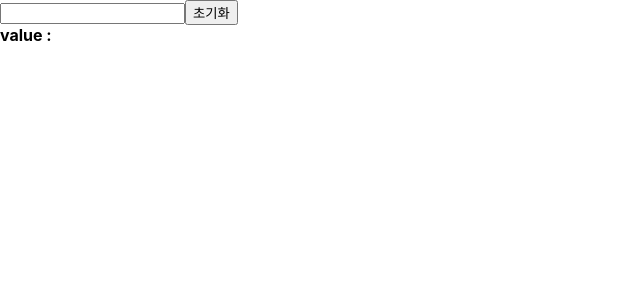
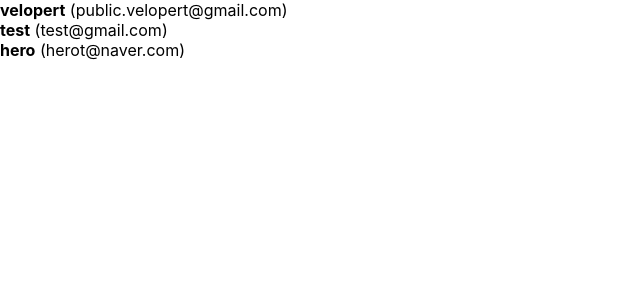
Before and after one commit to CodingScript990/React-Study, a React (Create React App) app: page / in a window 1280 px wide. Shown: the top 300 px of the page, without its empty margins (0-640 px from the left). Built offline with nearby package versions, Linux system fonts and the light colour scheme.

Commit message:
2021.12.21 React.JS - Day 4(Conditional Rendering, useState, input state, map function, Array rendering)

```diff
--- a/src/App.js
+++ b/src/App.js
@@ -1,9 +1,34 @@
-import Counter from './Counter';
-import InputSample from './InputSample';
+import React, {useRef} from 'react';
+import UserList from './UserList';
 
 function App() {
+  const users = [
+    {
+        id : 1,
+        username : 'velopert',
+        email : 'public.velopert@gmail.com',
+    },
+    {
+        id : 2,
+        username : 'test',
+        email : 'test@gmail.com',
+    },
+    {
+        id : 3,
+        username : 'hero',
+        email : 'herot@naver.com',
+    },
+  ];
+
+  const nextId = useRef(4); // useRef로 컴포넌트 안의 변수 만들기
+
+  const onCreate = () => { // onCreate 함수가 실행되면(1)
+    console.log(nextId.current); // 4
+    nextId.current += 1; // 1씩 증가시켜라~!(2)
+  };
+
   return (
-    <InputSample />
+    <UserList users={users} />
   );
 }
 
--- a/src/InputSample.js
+++ b/src/InputSample.js
@@ -1,20 +1,41 @@
-import React, {useState} from 'react';
+import React, {useState, useRef} from 'react';
 
 function InputSample() {
-    const [text, setText] = useState(''); // string blank space
+    //const [text, setText] = useState(''); // string blank space
+    const [inputs, setInputs] = useState({
+        name : '',
+        nickname : '',
+    });
+
+    const nameInput = useRef(); // nameInput 객체를 만들고
+
+    const {name, nickname} = inputs;
+
     const onChange = (e) => {
-        setText(e.target.value); // text value write
+        //setText(e.target.value); // text value write
+        const {name, value} = e.target;
+
+        setInputs({ // 항상 객체상태를 업데이트 할때에는
+            ...inputs, // 스패이드 문법을 사용해서 객체를 복사하고
+            [name] : value, // 특정 값을 덮어씌어서 상태를 업데이트 시켜줘야 한다!
+        }); // 불변성 상태를 지켜줘야 하는 건 컴포넌트 최적화 업데이트를 위한 작업을 해주기 위함이다!
     };
     const onReset = (e) => {
-        setText(''); // string value reset
-    };
+        //setText(''); // string value reset
+        setInputs({
+            name : '',
+            nickname : '',
+        });
+        nameInput.current.focus(); // nameInput이 onReset이 발동되면? name이라는 아이에게
+    };// focus를 줘라~~!
     return (
         <div>
-            <input onChange={onChange} value={text} />
+            <input placeholder='name' name='name' onChange={onChange} value={name} ref={nameInput} />
+            <input placeholder='nickname' name='nickname' onChange={onChange} value={nickname} />
             <button onClick={onReset}>초기화</button>
             <div>
                 <b>value : </b>
-                {text}
+                {name} ({nickname})
             </div>
         </div>
     );
--- /dev/null
+++ b/src/UserList.js
@@ -0,0 +1,28 @@
+import React from 'react';
+
+// Array rendering
+
+function User ({user}) { // 함수를 하나 더 생성해서 좀더 쉽게 작업해준다.
+    return(
+        <div>
+            <b>{user.username}</b> <span>({user.email})</span>
+        </div>
+    );
+};
+
+function UserList ({users}) {
+    return ( // map함수를 사용해서 배열을 불러와준다!!
+        <div>
+            {
+                users.map(
+                    // (user, index) => (<User key={index} user={user} />) 기본 index값을 주므로써
+                    // 랜더링을 할 수 있다. 그러나 key안에 index값 넣는 걸 추천하지 않는다!
+                    // key값이 있어야지만 효율적으로 랜더링 할 수 있다.
+                    user => (<User key={user.id} user={user} />)
+                )
+            }
+        </div>
+    );
+};
+
+export default UserList;
```
